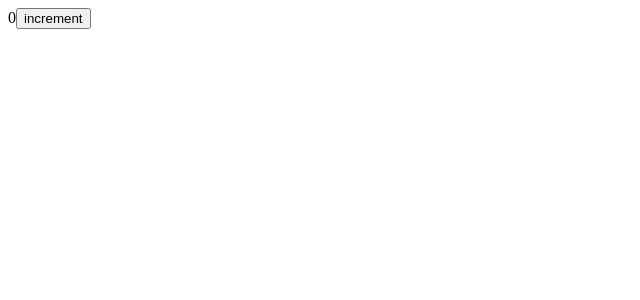
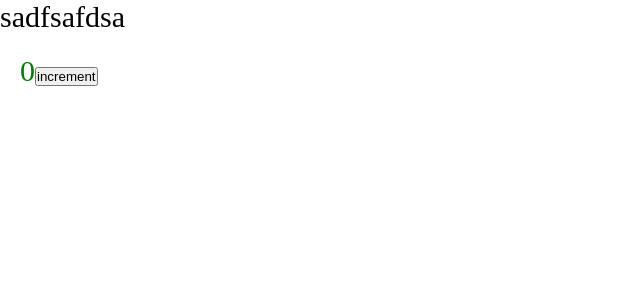
Before and after one commit to Misha222002/MiddleCourseUlbiTV, a React app: page / in a window 1280 px wide. Shown: the top 300 px of the page, without its empty margins (0-640 px from the left). Built offline with nearby package versions, Linux system fonts and the light colour scheme.

Commit message:
configurate-css-module

```diff
--- /dev/null
+++ b/src/App.tsx
@@ -0,0 +1,14 @@
+import { Counter } from "./components/Counter"
+import './index.scss'
+
+
+const App = () =>{
+    return (
+        <div className="app">
+            sadfsafdsa
+            <Counter/>
+        </div>
+    )
+}
+
+export default App;
--- /dev/null
+++ b/src/components/Counter.module.scss
@@ -0,0 +1,8 @@
+.btn{
+    padding: 20px;
+    color: green;
+}
+
+.green{
+    color: green
+}
--- a/src/components/Counter.tsx
+++ b/src/components/Counter.tsx
@@ -1,16 +1,19 @@
-import { useState } from "react"
+import { useState } from "react";
+import * as classes from "./Counter.module.scss";
 
 export const Counter = () => {
-    const [count, setCount] = useState(0)
+    const [count, setCount] = useState(0);
 
     const increment = () => {
-        setCount(count+1)
-    }
+        setCount(count + 1);
+    };
+
+    console.log(classes); // Добавьте это для отладки
 
     return (
-        <div>
+        <div className={classes.btn}>
             {count}
             <button onClick={increment}>increment</button>
         </div>
-    )
-}
+    );
+};
--- /dev/null
+++ b/src/index.scss
@@ -0,0 +1,9 @@
+*{
+    margin: 0;
+    padding: 0;
+    box-sizing: border-box;
+}
+
+.app{
+    font-size: 30px;
+}
--- a/src/index.tsx
+++ b/src/index.tsx
@@ -1,6 +1,5 @@
 import ReactDOM from 'react-dom/client';
-import { Counter } from './components/Counter';
-
+import App from './App';
 
 const root = ReactDOM.createRoot(document.getElementById('root'));
-root.render(<div><Counter/></div>);
+root.render(<App/>);
--- a/src/test.ts
+++ /dev/null
@@ -1,4 +0,0 @@
-export function someFn(arg:string):string{
-    console.log('123Random function dsgdfg' + arg)
-    return arg
-}
--- a/webpack.config.ts
+++ b/webpack.config.ts
@@ -3,19 +3,19 @@
 import { BuildEnv, BuildPaths } from './config/build/types/config';
 import path from 'path';
 
-const paths: BuildPaths={
-  entry: path.resolve(__dirname, 'src', 'index.tsx'),
-  build:path.resolve(__dirname, 'build'),
-  html:path.resolve(__dirname, 'public', 'index.html'),
-}
+export default (env: BuildEnv) =>{
+  const paths: BuildPaths={
+    entry: path.resolve(__dirname, 'src', 'index.tsx'),
+    build:path.resolve(__dirname, 'build'),
+    html:path.resolve(__dirname, 'public', 'index.html'),
+  }
 
-
-
-export default (env: BuildEnv) =>{
   const mode = env.mode || 'development'
   const PORT = env.port || 3000
 
   const isDev = mode === 'development'
+
+  console.log(isDev)
 
   const config: webpack.Configuration = buildWebpackConfig({
     mode,
```
Also changed, not shown: config/buildDevServer.ts (deleted, +0 -9 lines), package.json (+4 -3 lines), src/global.d.ts (added, +7 -0 lines), src/components/Counter.scss (deleted), 5 other files (tests, documents, lock files or other folders).
